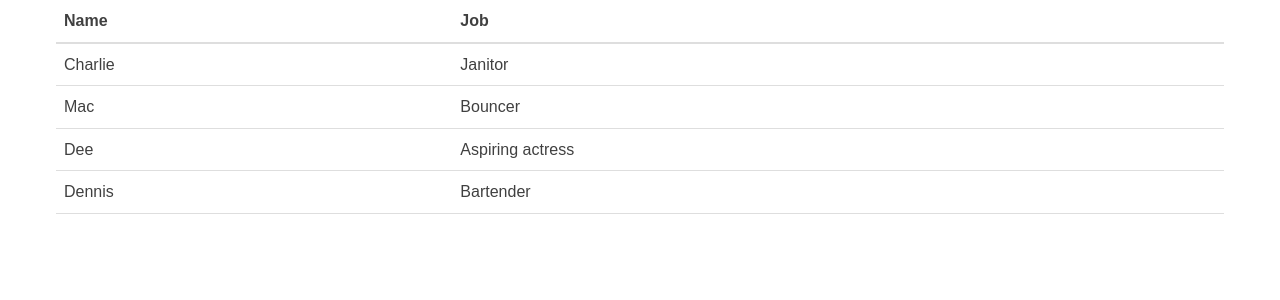
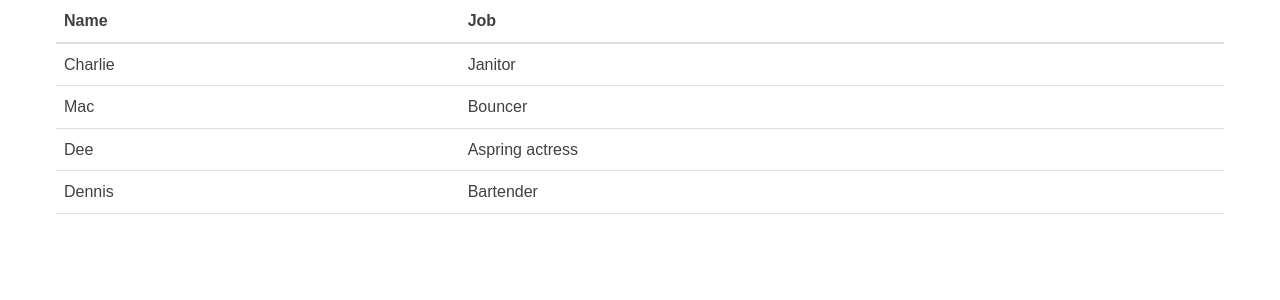
Before and after one commit to jmignault/react-tutorial, a React (Create React App) app: page / in a window 1280 px wide. Shown: the top 300 px of the page. Built offline with nearby package versions, Linux system fonts and the light colour scheme.

Commit message:
Load data through props into table

```diff
--- a/src/App.js
+++ b/src/App.js
@@ -2,10 +2,31 @@
 import Table from './Table';
 
 class App extends Component {
+    state = {};
+
     render() {
+        const characters = [
+	    {
+                'name': 'Charlie',
+                'job': 'Janitor'
+	    },
+	    {
+                'name': 'Mac',
+                'job': 'Bouncer'
+	    },
+	    {
+                'name': 'Dee',
+                'job': 'Aspring actress'
+	    },
+	    {
+                'name': 'Dennis',
+                'job': 'Bartender'
+	    }
+        ];
+
         return (
 		<div className="container">
-                <Table />
+                <Table characterData={characters}/>
 		</div>
         );
     }
--- a/src/Table.js
+++ b/src/Table.js
@@ -11,36 +11,30 @@
     );
 }
 
-const TableBody = () => {
+const TableBody = props => {
+    const rows = props.characterData.map((row, index) => {
+	return (
+		<tr key={index}>
+		<td>{row.name}</td>
+		<td>{row.job}</td>
+		</tr>
+	);
+    });
+
     return (
-	    <tbody>
-	    <tr>
-            <td>Charlie</td>
-            <td>Janitor</td>
-	    </tr>
-	    <tr>
-            <td>Mac</td>
-            <td>Bouncer</td>
-	    </tr>
-	    <tr>
-            <td>Dee</td>
-            <td>Aspiring actress</td>
-	    </tr>
-	    <tr>
-            <td>Dennis</td>
-            <td>Bartender</td>
-	    </tr>
-	    </tbody>
+	    <tbody>{rows}</tbody>
     );
 }
 
 class Table extends Component {
 
     render() {
+	const { characterData } = this.props;
+
 	return (
 		<table>
 		<TableHeader />
-		<TableBody />
+		<TableBody characterData={characterData}/>
 		</table>
 	);
     }
```
